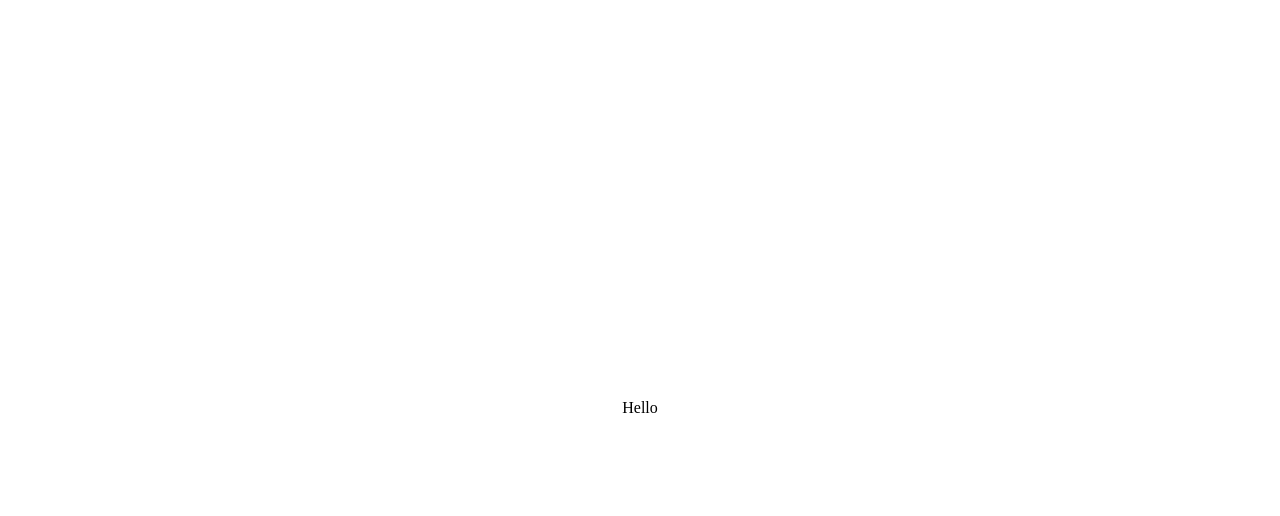
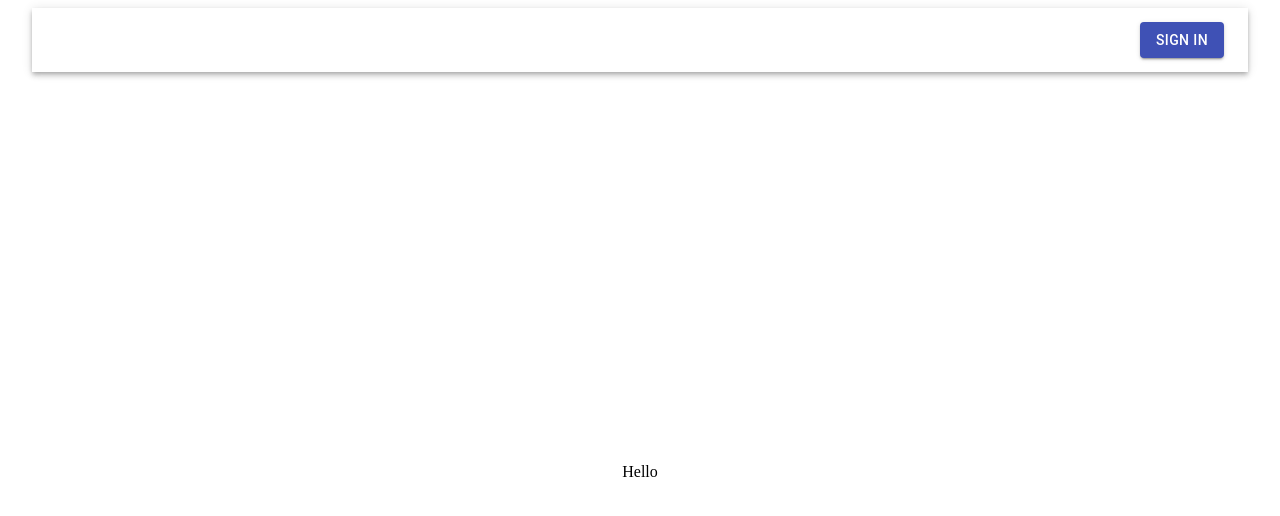
Before and after one commit to Patel-N/SpectrumApp, a React (Create React App) app in the folder client/: page /auth in a window 1280 px wide. Shown: the top 516 px of the page. Built offline with nearby package versions, Linux system fonts and the light colour scheme.

Commit message:
Home started

```diff
--- a/client/package.json
+++ b/client/package.json
@@ -20,7 +20,7 @@
     "react-google-login": "^5.1.25",
     "react-redux": "^7.1.3",
     "react-router-dom": "^5.2.0",
-    "react-scripts": "3.4.1",
+    "react-scripts": "5.0.1",
     "redux": "^4.0.5",
     "redux-thunk": "^2.3.0"
   },
--- a/client/src/App.js
+++ b/client/src/App.js
@@ -3,6 +3,8 @@ import {BrowserRouter, Switch, Route} from 'react-router-dom';
 import {Container} from '@material-ui/core';
 
 import Auth from './components/Auth/Auth'
+import Home from './components/Home/Home'
+import Navbar from './components/Navbar/Navbar';
 
 const App =  () => {
 
@@ -10,12 +12,16 @@ const App =  () => {
     return (
 
         <BrowserRouter>
-            <Container maxWidth="lg">
-                <Switch>
-                    <Route path="/auth" exact component={Auth}/>
-                </Switch>
-            </Container>
-        </BrowserRouter>
+        <Container maxidth="lg">
+             <Navbar/>
+             <Switch>
+                 <Route path="/" exact component={Home} />
+                 <Route path="/auth" exact component={Auth}/>
+             </Switch>
+
+        </Container>
+     </BrowserRouter>
+
 
 );
 
--- /dev/null
+++ b/client/src/components/Home/Home.js
@@ -0,0 +1,32 @@
+import React, { useState, useEffect } from 'react'
+import {Container, Grow, Grid} from '@material-ui/core';
+import { useDispatch } from 'react-redux';
+
+
+const Home = () => {
+
+
+
+
+  return (
+        <Grow in>
+            <Container>
+                <Grid   container justifyContent="space-between" alignItems="stretch" spacing={3}>
+                    <Grid item xs={12} sm={7}>
+
+                       Hello
+
+                    </Grid>
+                    <Grid item xs={12} sm={4}>
+
+
+
+                    </Grid>
+                </Grid>
+            </Container>
+        </Grow>
+
+         );
+}
+
+export default Home
--- /dev/null
+++ b/client/src/components/Home/styles.js
@@ -0,0 +1,20 @@
+import { makeStyles } from '@material-ui/core/styles';
+
+export default makeStyles((theme) => ({
+  appBarSearch: {
+    borderRadius: 4,
+    marginBottom: '1rem',
+    display: 'flex',
+    padding: '16px',
+  },
+  pagination: {
+    borderRadius: 4,
+    marginTop: '1rem',
+    padding: '16px',
+  },
+  gridContainer: {
+    [theme.breakpoints.down('xs')]: {
+      flexDirection: 'column-reverse',
+    },
+  },
+}));
--- /dev/null
+++ b/client/src/components/Navbar/Navbar.js
@@ -0,0 +1,48 @@
+import React, {useState, useEffect } from 'react'
+import {AppBar, Avatar, Button, Toolbar, Typography} from '@material-ui/core';
+import { Link } from 'react-router-dom';
+import { useDispatch } from 'react-redux';
+import { useHistory } from 'react-router-dom';
+import { useLocation } from 'react-router-dom';
+import useStyles from './styles';
+
+const Navbar = () => {
+const classes = useStyles();
+const history = useHistory();
+const location = useLocation();
+const [user, setUser] = useState(JSON.parse(localStorage.getItem('profile')));
+
+
+
+
+
+  return (
+            <AppBar className={classes.appBar} position="static" color="inherit">
+                <div className={classes.brandContainer}>
+
+                </div>
+
+                <Toolbar className={classes.toolbar}>
+                {user ?  (
+
+                    <div className={classes.profile}>
+                        <Avatar className={classes.purple} alt={user.result.name} src={user.result.image}>{user.result.name.charAt(0)}</Avatar>
+                        <Typography className={classes.userName} variant="h6">{user.result.name}</Typography>
+                        <Button variant="contained" className={classes.logout} color="secondary" >Logout</Button>
+
+                    </div>
+
+                ) : (
+
+                    <Button component={Link} to="/auth" variant="contained" color="primary">Sign In</Button>
+
+
+                )}
+                </Toolbar>
+
+
+            </AppBar>
+  )
+}
+
+export default Navbar
--- /dev/null
+++ b/client/src/components/Navbar/styles.js
@@ -0,0 +1,40 @@
+import { makeStyles } from '@material-ui/core/styles';
+import { deepPurple } from '@material-ui/core/colors';
+
+export default makeStyles((theme) => ({
+  appBar: {
+    display: 'flex',
+    flexDirection: 'row',
+    justifyContent: 'space-between',
+    alignItems: 'center',
+  },
+  heading: {
+    color: 'rgba(0,183,255, 1)',
+    textDecoration: 'none',
+  },
+  image: {
+    marginLeft: '15px',
+  },
+  toolbar: {
+    display: 'flex',
+    justifyContent: 'flex-end',
+    width: '400px',
+  },
+  profile: {
+    display: 'flex',
+    justifyContent: 'space-between',
+    width: '400px',
+  },
+  userName: {
+    display: 'flex',
+    alignItems: 'center',
+  },
+  brandContainer: {
+    display: 'flex',
+    alignItems: 'center',
+  },
+  purple: {
+    color: theme.palette.getContrastText(deepPurple[500]),
+    backgroundColor: deepPurple[500],
+  },
+}));
```
Also changed, not shown: 1 other file (tests, documents, lock files or other folders).
